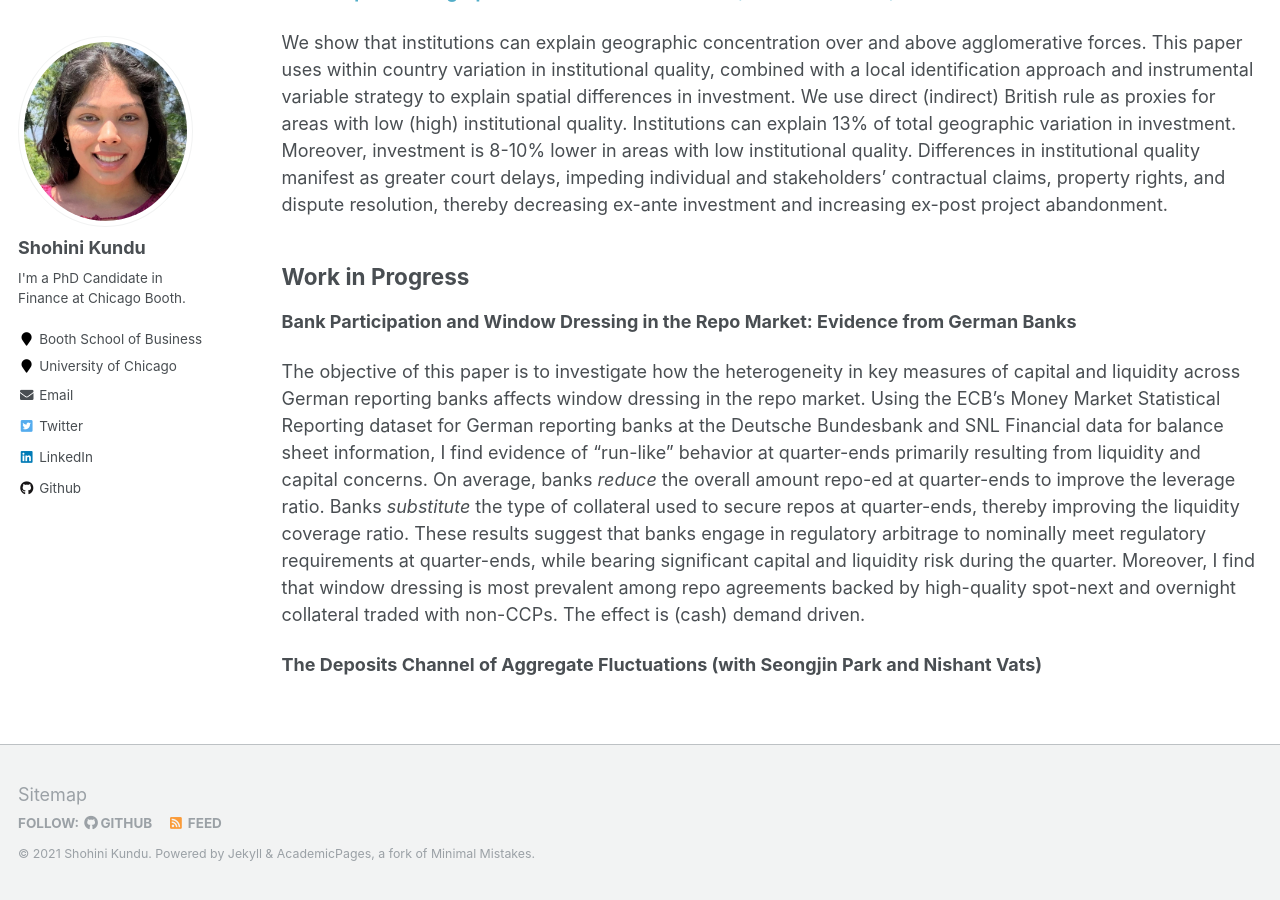
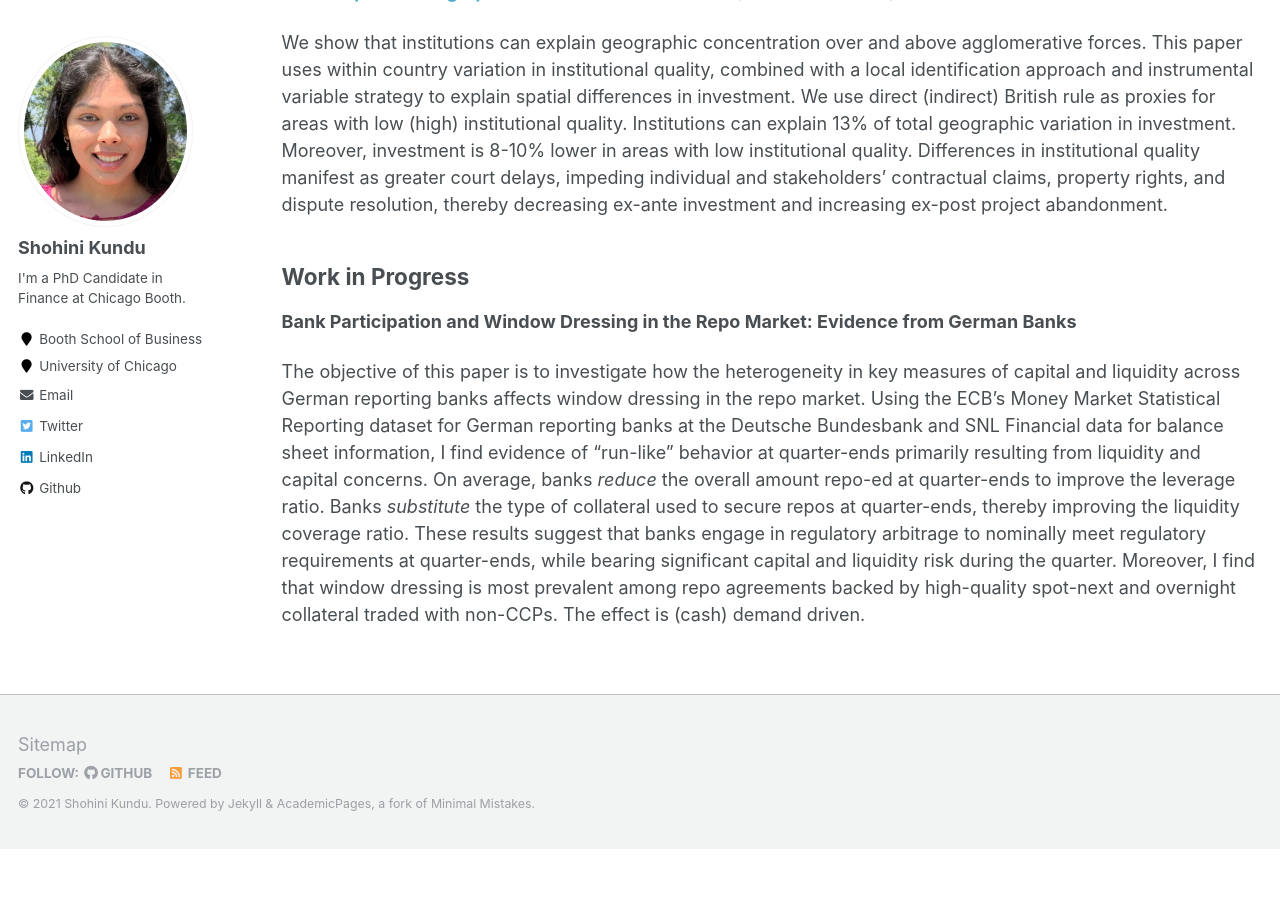
Before and after one commit to shohinikundu/shohinikundu.github.io, a Jekyll site: the page built from _pages/research.md, in a window 1280 px wide and 900 px high, scrolled down 1939 px. Built offline with Jekyll 4.4.1, drawn with Linux system fonts in a browser that asks for light colours; after the commit the page ends 2788 px from its top, so only the background shows below that.

Commit message:
Update research.md

```diff
--- a/_pages/research.md
+++ b/_pages/research.md
@@ -36,6 +36,3 @@ We show that institutions can explain geographic concentration over and above ag
 **Bank Participation and Window Dressing in the Repo Market: Evidence from German Banks**
 
 The objective of this paper is to investigate how the heterogeneity in key measures of capital and liquidity across German reporting banks affects window dressing in the repo market. Using the ECB's Money Market Statistical Reporting dataset for German reporting banks at the Deutsche Bundesbank and SNL Financial data for balance sheet information, I find evidence of "run-like" behavior at quarter-ends primarily resulting from liquidity and capital concerns. On average, banks *reduce* the overall amount repo-ed at quarter-ends to improve the leverage ratio. Banks *substitute* the type of collateral used to secure repos at quarter-ends, thereby improving the liquidity coverage ratio. These results suggest that banks engage in regulatory arbitrage to nominally meet regulatory requirements at quarter-ends, while bearing significant capital and liquidity risk during the quarter. Moreover, I find that window dressing is most prevalent among repo agreements backed by high-quality spot-next and overnight collateral traded with non-CCPs. The effect is (cash) demand driven.
-
-
-**The Deposits Channel of Aggregate Fluctuations (with Seongjin Park and Nishant Vats)**
```
